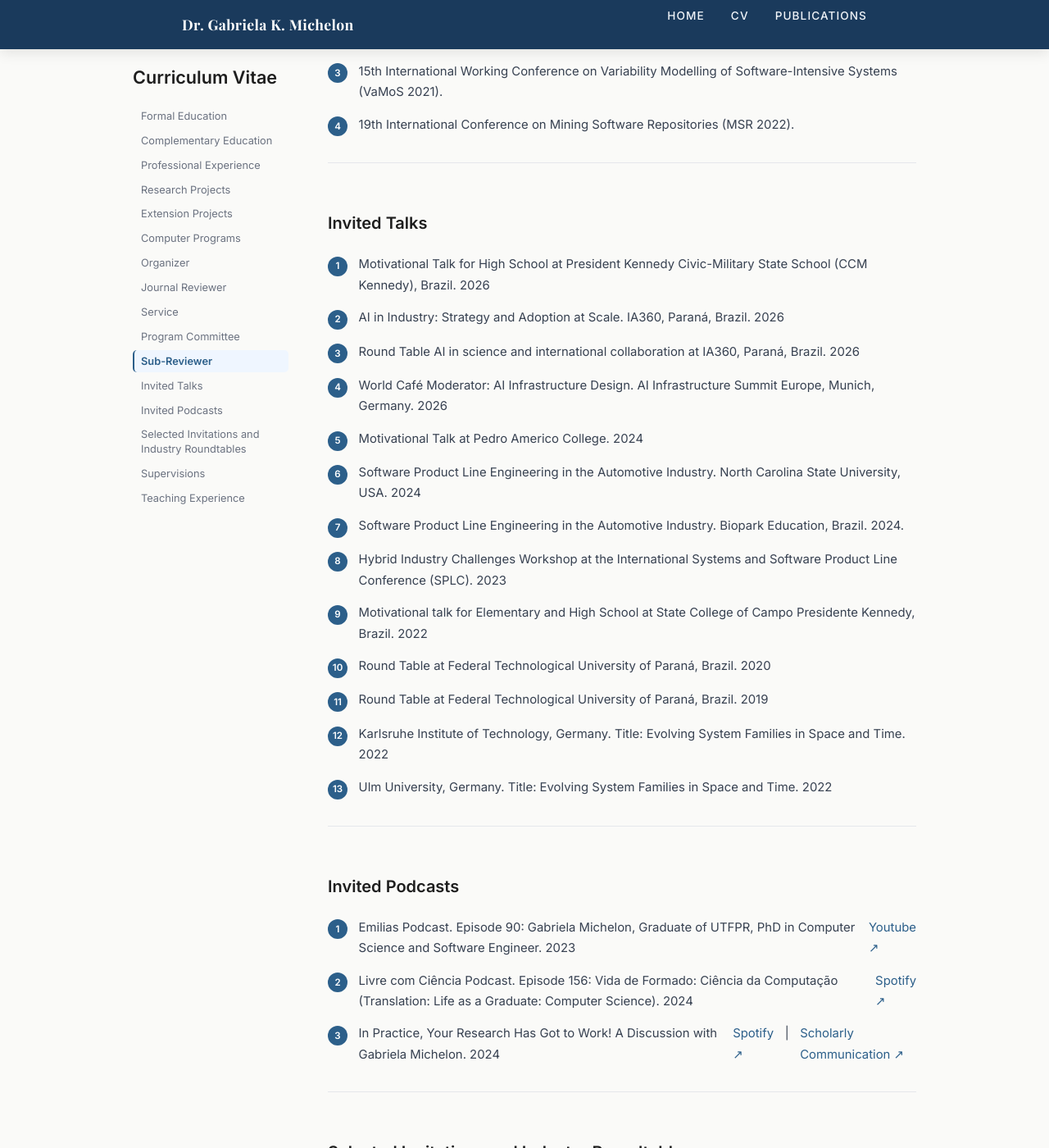
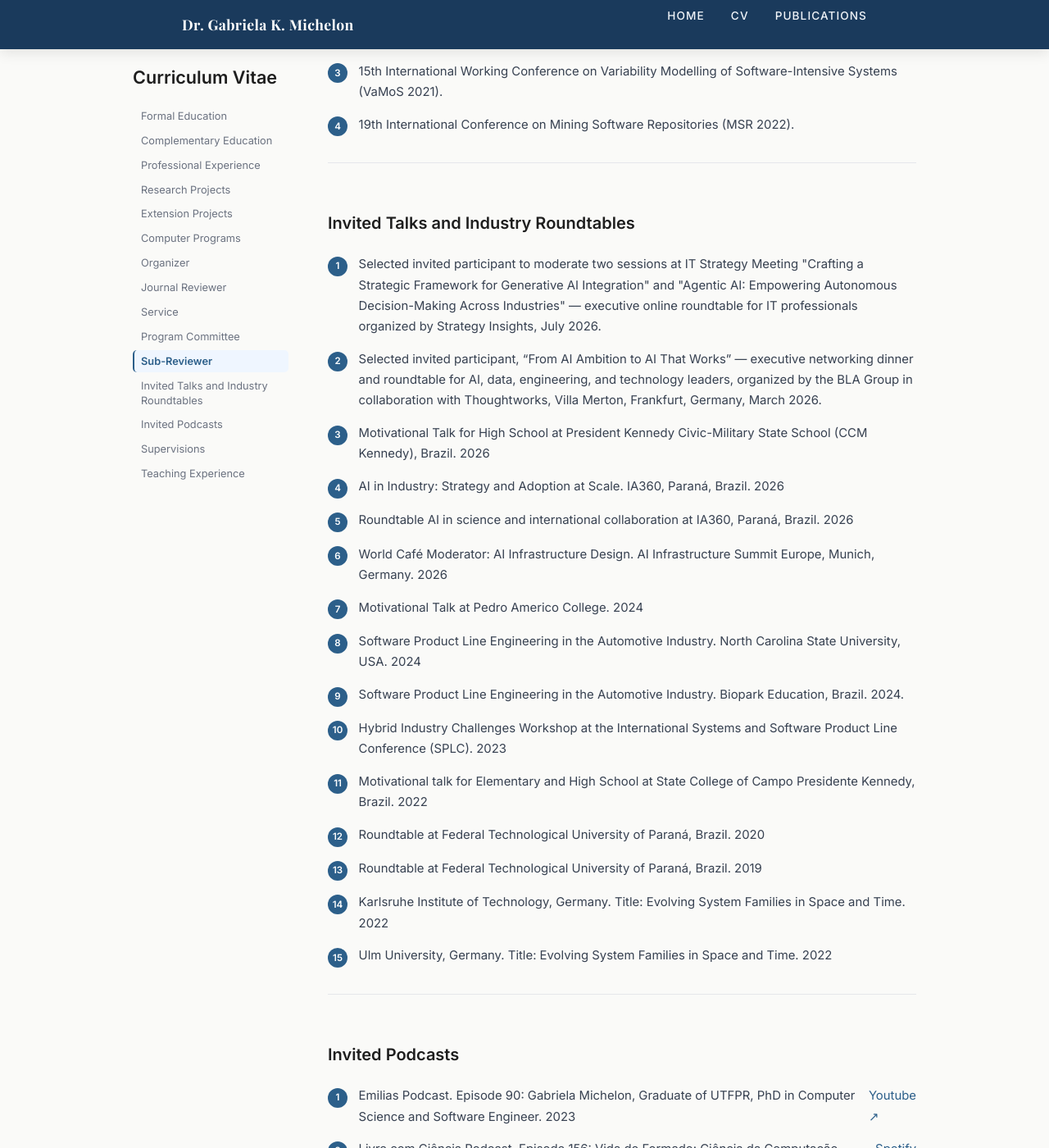
Before and after one commit to GabrielaMichelon/gabrielamichelon.github.io, a Jekyll site: the page built from cv/index.html, in a window 1280 px wide and 1400 px high, scrolled down 6209 px. Shown: the whole window at 82% size. Built offline with Jekyll 4.4.1, drawn with Linux system fonts in a browser that asks for light colours; some of the changed text lies outside the part shown.

Commit message:
add AI roundtable moderation

```diff
--- a/cv/index.html
+++ b/cv/index.html
@@ -20,9 +20,8 @@ title: CV of Gabriela Karoline Michelon
       <a href="#service">Service</a>
       <a href="#program-committee">Program Committee</a>
       <a href="#sub-reviewer">Sub-Reviewer</a>
-      <a href="#invited-talks">Invited Talks</a>
+      <a href="#invited-talks">Invited Talks and Industry Roundtables</a>
       <a href="#invited-podcasts">Invited Podcasts</a>
-      <a href="#professional-activities">Selected Invitations and Industry Roundtables</a>
       <a href="#supervisions">Supervisions</a>
       <a href="#teaching-experience">Teaching Experience</a>
     </nav>
@@ -209,19 +208,21 @@ title: CV of Gabriela Karoline Michelon
 
     <!-- Invited Talks -->
     <section id="invited-talks" class="cv-section">
-      <h2 class="cv-section-title">Invited Talks</h2>
+      <h2 class="cv-section-title">Invited Talks and Industry Roundtables</h2>
       <ol class="cv-numbered">
-        <li> Motivational Talk for High School at President Kennedy Civic-Military State School (CCM Kennedy), Brazil. 2026 </li>
+		<li>Selected invited participant to moderate two sessions at IT Strategy Meeting "Crafting a Strategic Framework for Generative AI Integration" and "Agentic AI: Empowering Autonomous Decision-Making Across Industries" — executive online roundtable for IT professionals organized by Strategy Insights, July 2026.</li>
+		<li>Selected invited participant, “From AI Ambition to AI That Works” — executive networking dinner and roundtable for AI, data, engineering, and technology leaders, organized by the BLA Group in collaboration with Thoughtworks, Villa Merton, Frankfurt, Germany, March 2026.</li>
+        <li>Motivational Talk for High School at President Kennedy Civic-Military State School (CCM Kennedy), Brazil. 2026 </li>
         <li>AI in Industry: Strategy and Adoption at Scale. IA360, Paraná, Brazil. 2026 </li>
-        <li>Round Table AI in science and international collaboration at IA360, Paraná, Brazil. 2026</li>
+        <li>Roundtable AI in science and international collaboration at IA360, Paraná, Brazil. 2026</li>
         <li>World Café Moderator: AI Infrastructure Design. AI Infrastructure Summit Europe, Munich, Germany. 2026</li>
         <li>Motivational Talk at Pedro Americo College. 2024</li>
         <li>Software Product Line Engineering in the Automotive Industry. North Carolina State University, USA. 2024</li>
         <li>Software Product Line Engineering in the Automotive Industry. Biopark Education, Brazil. 2024.</li>
         <li>Hybrid Industry Challenges Workshop at the International Systems and Software Product Line Conference (SPLC). 2023</li>
         <li>Motivational talk for Elementary and High School at State College of Campo Presidente Kennedy, Brazil. 2022</li>
-        <li>Round Table at Federal Technological University of Paraná, Brazil. 2020</li>
-        <li>Round Table at Federal Technological University of Paraná, Brazil. 2019</li>
+        <li>Roundtable at Federal Technological University of Paraná, Brazil. 2020</li>
+        <li>Roundtable at Federal Technological University of Paraná, Brazil. 2019</li>
         <li>Karlsruhe Institute of Technology, Germany. Title: Evolving System Families in Space and Time. 2022</li>
         <li>Ulm University, Germany. Title: Evolving System Families in Space and Time. 2022</li>
       </ol>
@@ -236,13 +237,6 @@ title: CV of Gabriela Karoline Michelon
         <li>In Practice, Your Research Has Got to Work! A Discussion with Gabriela Michelon. 2024 <a href="https://open.spotify.com/episode/5kWS4JBrITnlYvccRnI68N?si=FC37gXkzQcWsVk-yK08hLw" target="_blank">Spotify ↗</a> | <a href="https://newbooksnetwork.com/in-practice-your-research-has-got-to-work#" target="_blank">Scholarly Communication ↗</a></li>
       </ol>
     </section>
-
-    <!-- Professional Activities -->
-    <section id="professional-activities" class="cv-section">
-    <h2 class="cv-section-title">Selected Invitations and Industry Roundtables</h2>
-    <ol class="cv-numbered">
-      <li>Selected invited participant, “From AI Ambition to AI That Works” — executive networking dinner and roundtable for AI, data, engineering, and technology leaders, organized by The BLA Group in collaboration with Thoughtworks, Villa Merton, Frankfurt, Germany, March 2026.</li>
-    </ol>
 
     <!-- Supervisions -->
     <section id="supervisions" class="cv-section">
```
